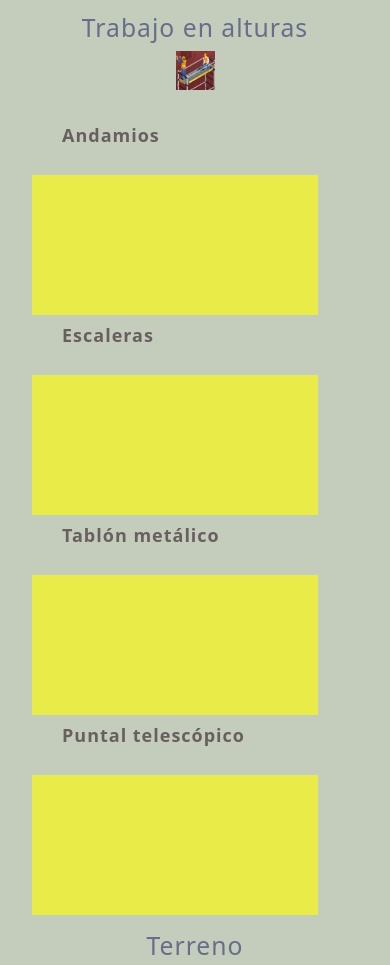
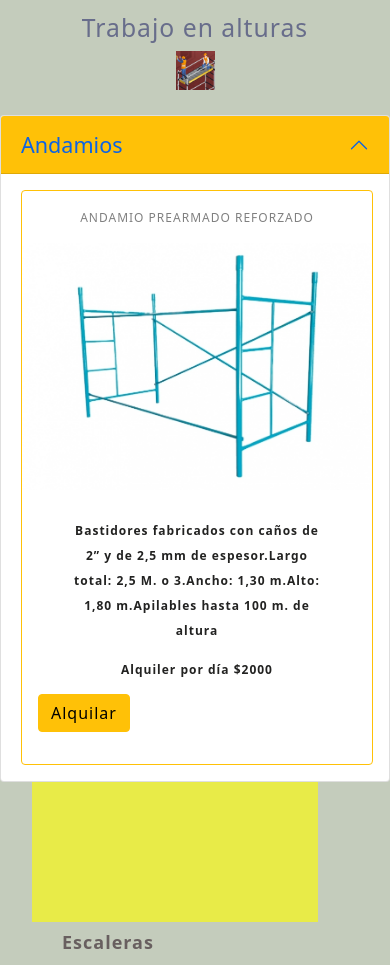
Before and after one commit to pelayesmatias/RepoRentalPyP, a plain HTML site: page categorias.html in a window 390 px wide. Shown: the part 5221-6186 px from the top of the page. Drawn offline with nearby package versions, Linux system fonts and the light colour scheme.

Commit message:
Repo 2 Rental PyP

```diff
--- a/categorias.html
+++ b/categorias.html
@@ -5,9 +5,11 @@
   <meta charset="UTF-8">
   <meta http-equiv="X-UA-Compatible" content="IE=edge">
   <meta name="viewport" content="width=device-width, initial-scale=1.0">
-  <meta name="keywords" content="alquiler, alquiler herramientas, alquiler maquinarias, alquiler trabajo en altura,Mendoza, Argentina, alquileres Mendoza, Rental, martillo, andamios, escaleras, amoladora, ferretería">
+  <meta name="keywords"
+    content="alquiler, alquiler herramientas, alquiler maquinarias, alquiler trabajo en altura,Mendoza, Argentina, alquileres Mendoza, Rental, martillo, andamios, escaleras, amoladora, ferretería">
   <title>Rental P&P Alquiler Categorias</title>
-  <meta name="description" content="Te ofrecemos alquileres de herramientas y maquinarias, rotura y demolición, trabajo en altura y compactación de suelo. Mendoza, Argentina">
+  <meta name="description"
+    content="Te ofrecemos alquileres de herramientas y maquinarias, rotura y demolición, trabajo en altura y compactación de suelo. Mendoza, Argentina">
   <link rel="stylesheet" href="css/estiloscss.css">
   <link rel="preconnect" href="https://fonts.googleapis.com">
   <link rel="preconnect" href="https://fonts.gstatic.com" crossorigin>
@@ -123,7 +125,8 @@
                     <h4 class="card-title text-center">AMOLADORA ANGULAR AG 125-13S</h4>
                     <img src="imagenes/imgAmoladora125-13S.png" class="card-img-top imagenTabla" alt="...">
                     <div class="card-body">
-                      <p class="card-text text-center">Amoladora angular de 1300W con escobillas de carbón de larga vida útil para tareas de corte y desbaste con discos de hasta 125 mm de diámetro</p>
+                      <p class="card-text text-center">Amoladora angular de 1300W con escobillas de carbón de larga vida
+                        útil para tareas de corte y desbaste con discos de hasta 125 mm de diámetro</p>
                       <p class="card-text text-center fw-bold">Alquiler por día $500</p>
                       <a href="#" class="btn btn-warning">Alquilar</a>
                     </div>
@@ -438,8 +441,41 @@
 
     <h2>Trabajo en alturas</h2>
     <img src="imagenes/imgandamio.png" alt="" class="imagenCategoria">
+    <div class="accordion" id="accordionExample">
+      <div class="accordion-item">
+        <h3 class="accordion-header" id="headingOne">
+          <button class="accordion-button bg-warning fs-4" type="button" data-bs-toggle="collapse"
+            data-bs-target="#collapseOne" aria-expanded="true" aria-controls="collapseOne">
+            Andamios
+          </button>
+        </h3>
+        <div id="collapseOne" class="accordion-collapse collapse show" aria-labelledby="headingOne"
+          data-bs-parent="#accordionExample">
+          <div class="accordion-body">
+            <section>
+              <div class="row row-cols-1 row-cols-md-2 g-4">
+                <div class="col">
+                  <div class="card card border-warning mb-3" style="width: 22rem; height: 100%; padding-top: 10px;">
+                    <h4 class="card-title text-center">Andamio prearmado reforzado</h4>
+                    <img src="imagenes/imgAndamioreforzado.png" class="card-img-top imagenTabla" alt="...">
+                    <div class="card-body">
+                      <p class="card-text text-center"> Bastidores fabricados con caños de 2” y de 2,5 mm de
+                        espesor.Largo total: 2,5 M. o 3.Ancho: 1,30 m.Alto: 1,80 m.Apilables hasta 100 m. de altura</p>
+                      <p class="card-text text-center fw-bold">Alquiler por día $2000</p>
+                      <a href="#" class="btn btn-warning">Alquilar</a>
+                    </div>
+                  </div>
+                </div>
+              </div>
+            </section>
+
+          </div>
+        </div>
+      </div>
+    </div>
+
     <ul class="flexCategorias">
-      <li class="Subcategoria">Andamios</li>
+
       <section class="grid2Filas"></section>
       <li class="Subcategoria">Escaleras</li>
       <section class="grid2Filas"></section>
```
Also changed, not shown: imagenes/imgAndamioreforzado.png (added). Lines whose indentation alone changed are shown as unchanged.
